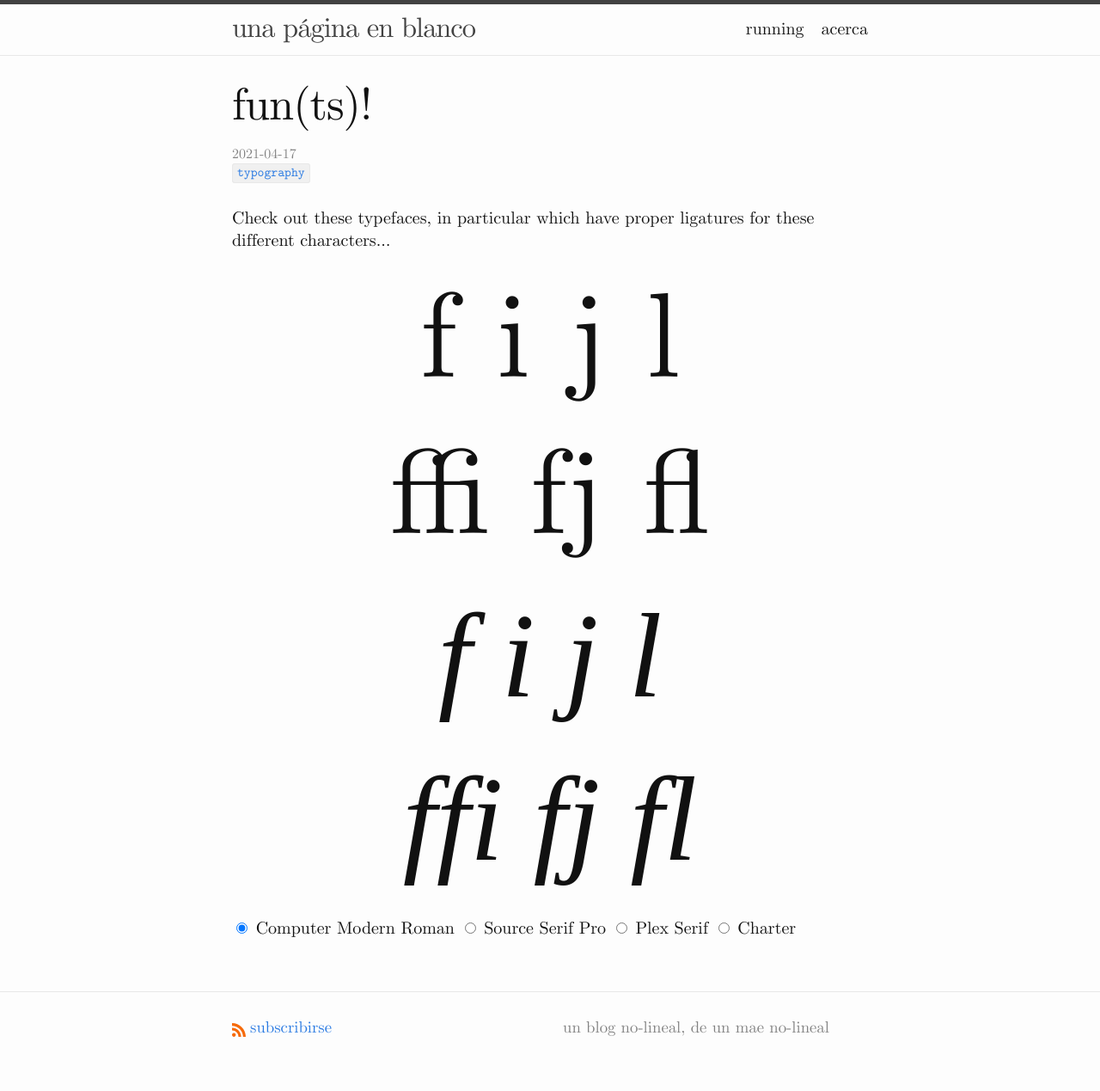
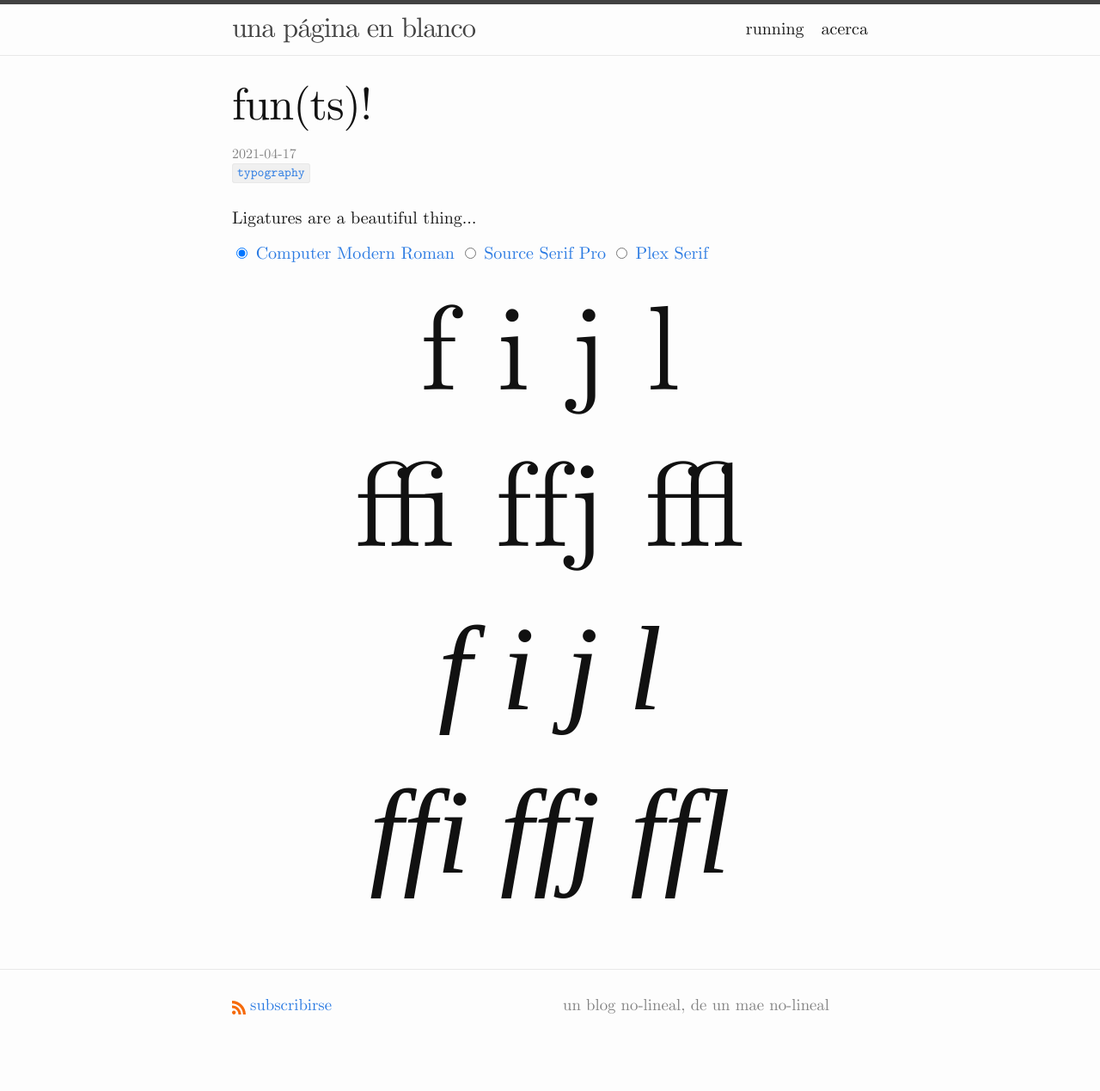
Before and after one commit to eguevaralopez/eguevaralopez.github.io, a Jekyll site: the page built from _posts/2021-04-16-funts.markdown, in a window 1280 px wide. Shown: the whole page at 86% size. Built offline with Jekyll 4.4.1, drawn with Linux system fonts in a browser that asks for light colours; some web fonts are replaced; after the commit the page ends 1243 px from its top, so only the background shows below that.

Commit message:
post: funts

```diff
--- a/_posts/2021-04-16-funts.markdown
+++ b/_posts/2021-04-16-funts.markdown
@@ -20,25 +20,21 @@ body.sspro {
 body.plexs {
   font-family: 'Plex Serif';
 }
-body.chart {
-  font-family: 'Charter';
-}
 </style>
-Check out these typefaces, in particular which have proper ligatures for these different characters…
+Ligatures are a beautiful thing…
+
+<input type="radio" name="fontSelect" value="cmrom" id="cmrom" oninput="document.body.classList.toggle('sspro', false); document.body.classList.toggle('plexs', false); document.body.classList.toggle('chart', false);" checked>
+  <label for="lmroman"><a href="https://www.checkmyworking.com/cm-web-fonts/">Computer Modern Roman</a></label>
+<input type="radio" name="fontSelect" value="sspro" id="sspro" oninput="document.body.classList.toggle('plexs', false); document.body.classList.toggle('chart', false); document.body.classList.toggle('sspro', true);" >
+  <label for="sspro"><a href="https://github.com/adobe-fonts/source-serif">Source Serif Pro</a></label>
+<input type="radio" name="fontSelect" value="plexs" id="plexs" oninput="document.body.classList.toggle('sspro', false); document.body.classList.toggle('chart', false); document.body.classList.toggle('plexs', true);" >
+  <label for="plexs"><a href="https://github.com/IBM/plex">Plex Serif</a></label>
 <p class="font">
 f i j l <br>
 
-ffi fj fl<br>
+ffi ffj ffl<br>
 
 <em>f i j l</em><br>
 
-<em>ffi fj fl</em>
+<em>ffi ffj ffl</em>
 </p>
-<input type="radio" name="fontSelect" value="cmrom" id="cmrom" oninput="document.body.classList.toggle('sspro', false); document.body.classList.toggle('plexs', false); document.body.classList.toggle('chart', false);" checked>
-  <label for="lmroman">Computer Modern Roman</label>
-<input type="radio" name="fontSelect" value="sspro" id="sspro" oninput="document.body.classList.toggle('plexs', false); document.body.classList.toggle('chart', false); document.body.classList.toggle('sspro', true);" >
-  <label for="sspro">Source Serif Pro</label>
-<input type="radio" name="fontSelect" value="plexs" id="plexs" oninput="document.body.classList.toggle('sspro', false); document.body.classList.toggle('chart', false); document.body.classList.toggle('plexs', true);" >
-  <label for="plexs">Plex Serif</label>
-<input type="radio" name="fontSelect" value="chart" id="chart" oninput="document.body.classList.toggle('sspro', false); document.body.classList.toggle('plexs', false); document.body.classList.toggle('chart', true);" >
-  <label for="chart">Charter</label>
```
